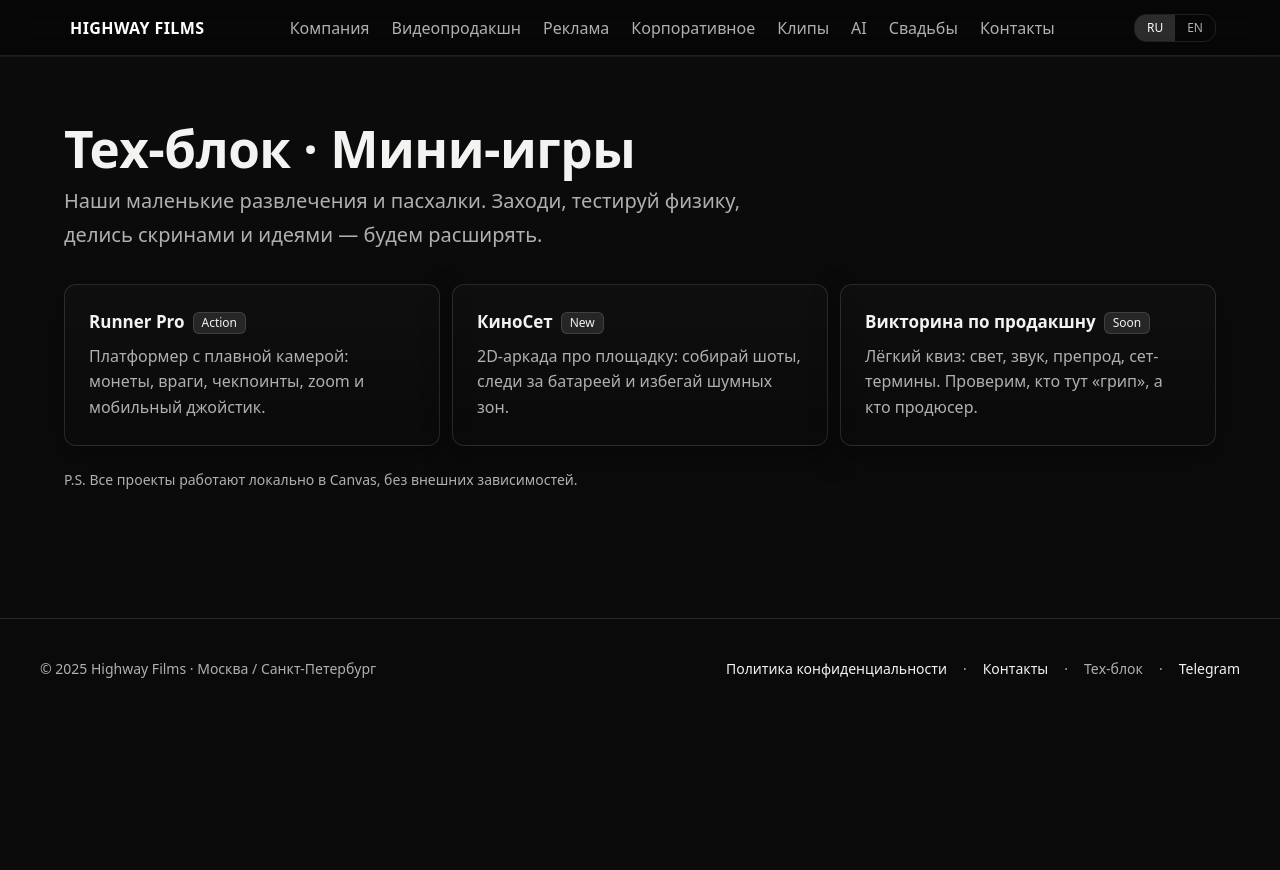
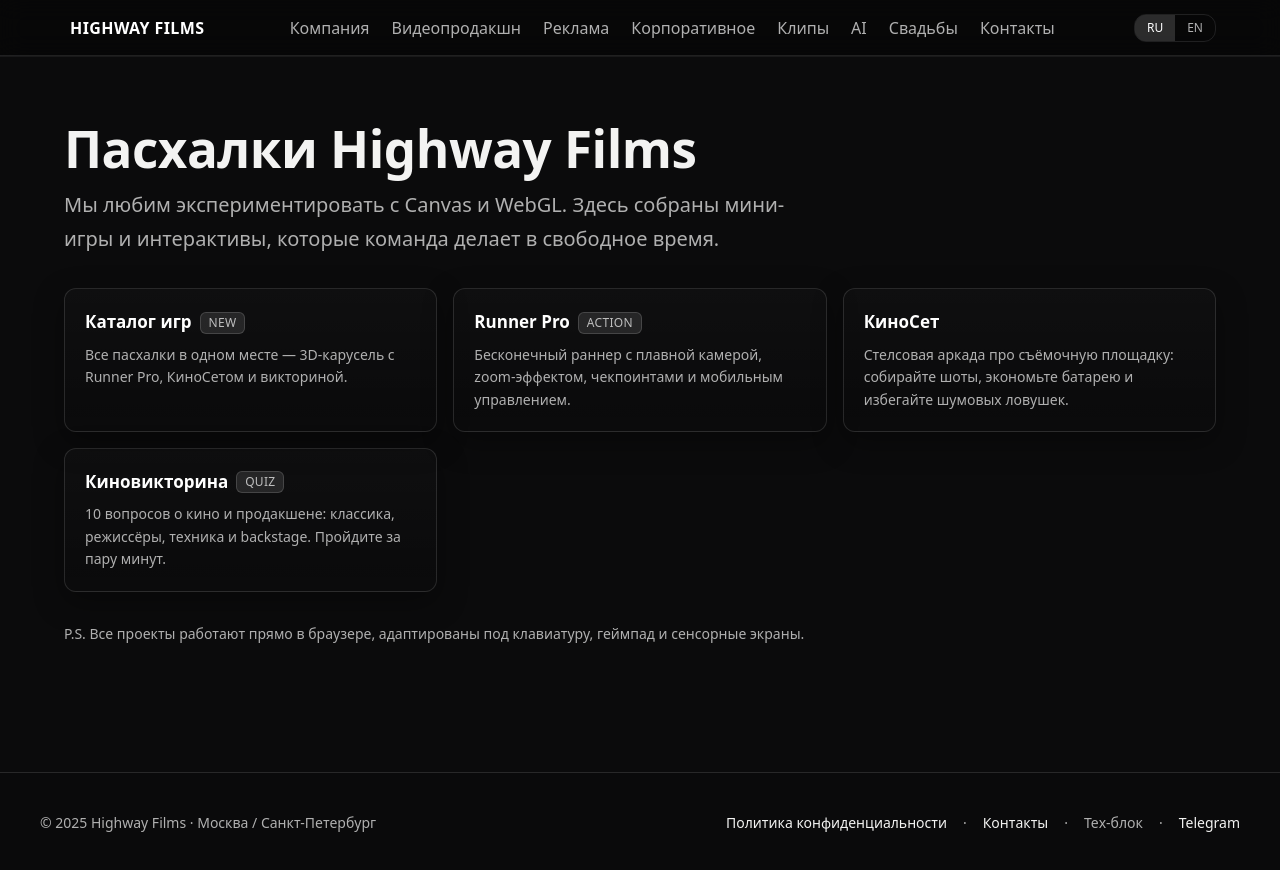
Before and after one commit to pandangun/highwayfilms.ru, a Next.js app: page /easter-egg in a window 1280 px wide. Shown: the top 870 px of the page. Before the commit the page ends 800 px from the top, so only its background shows below. Built offline with nearby package versions, Linux system fonts and the light colour scheme.

Commit message:
dvjbfvjGAMES2

```diff
--- a/postcss.config.mjs
+++ b/postcss.config.mjs
@@ -1,5 +1,7 @@
-export default {
+const config = {
   plugins: {
-    '@tailwindcss/postcss': {},
+    "@tailwindcss/postcss": {},
   },
 };
+
+export default config;
--- a/src/app/easter-egg/games/page.tsx
+++ b/src/app/easter-egg/games/page.tsx
@@ -0,0 +1,49 @@
+import type { Metadata } from "next";
+import GamesCarousel from "@/components/GamesCarousel";
+
+export const metadata: Metadata = {
+  title: "Мини-игры — Highway Films",
+  description:
+    "Runner Pro, КиноСет и киновикторина — пасхалки Highway Films. Листайте 3D-карусель и запускайте игру прямо на сайте.",
+  robots: { index: false, follow: true },
+};
+
+const GAMES = [
+  {
+    title: "Runner Pro",
+    desc: "Бесконечный раннер с плавной камерой, зумом, чекпоинтами и мобильным джойстиком.",
+    href: "/easter-egg/runner-pro",
+    badge: "Action",
+  },
+  {
+    title: "КиноСет",
+    desc: "Стелс-аркада про площадку: собирайте шоты, следите за батареей и избегайте шумных зон.",
+    href: "/easter-egg/cinema",
+    badge: "New",
+  },
+  {
+    title: "Киновикторина",
+    desc: "10 вопросов о кино — от классики до продакшен-нюансов. Проверка знаний за пару минут.",
+    href: "/easter-egg/quiz",
+    badge: "Quiz",
+  },
+];
+
+export default function GamesPage() {
+  return (
+    <main className="container py-12 md:py-16 space-y-8">
+      <header className="space-y-3">
+        <h1 className="h1">Мини-игры Highway Films</h1>
+        <p className="lead measure">
+          Три пасхалки — раннер, аркада и викторина. Листайте карусель, выбирайте игру и запускайте прямо в браузере.
+        </p>
+      </header>
+
+      <GamesCarousel items={GAMES} title="Пасхальные игры" />
+
+      <p className="text-sm text-muted">
+        Все мини-игры работают на Canvas с адаптивным управлением для клавиатуры, геймпада и сенсорных экранов.
+      </p>
+    </main>
+  );
+}
--- a/src/app/easter-egg/page.tsx
+++ b/src/app/easter-egg/page.tsx
@@ -1,76 +1,84 @@
-// app/easter-egg/page.tsx
 import type { Metadata } from "next";
 import Link from "next/link";
 
 export const metadata: Metadata = {
-  title: "Тех-блок — мини-игры и викторина | Highway Films",
+  title: "Пасхалки и мини-игры Highway Films",
   description:
-    "Пасхалки Highway Films: Runner Pro, КиноСет и Викторина про видеопродакшн.",
+    "Runner Pro, КиноСет и киновикторина — пасхалки команды Highway Films. Одностраничные игры на Canvas, адаптированные под клавиатуру и тач.",
   robots: { index: false, follow: true },
 };
 
-function Tile({
-  title,
-  desc,
-  href,
-  badge,
-}: {
+type TileProps = {
   title: string;
   desc: string;
   href: string;
   badge?: string;
-}) {
+};
+
+function Tile({ title, desc, href, badge }: TileProps) {
   return (
     <Link
       href={href}
-      className="card p-5 md:p-6 hover:border-strong transition block"
+      className="card block rounded-2xl border border-white/10 bg-white/5 p-5 transition hover:border-white/25 hover:bg-white/8"
       prefetch={false}
     >
-      <div className="flex items-center gap-2">
-        <h3 className="text-lg font-semibold">{title}</h3>
+      <header className="flex items-center gap-2">
+        <h3 className="text-lg font-semibold text-white">{title}</h3>
         {badge && (
-          <span className="rounded-md px-2 py-0.5 text-xs bg-white/10 border border-base">
+          <span className="rounded-md border border-white/15 bg-white/10 px-2 py-0.5 text-xs uppercase tracking-wide text-white/70">
             {badge}
           </span>
         )}
-      </div>
-      <p className="mt-2 text-muted">{desc}</p>
+      </header>
+      <p className="mt-2 text-sm leading-relaxed text-muted">{desc}</p>
     </Link>
   );
 }
 
-export default function Page() {
+const TILES: TileProps[] = [
+  {
+    title: "Каталог игр",
+    desc: "Все пасхалки в одном месте — 3D-карусель с Runner Pro, КиноСетом и викториной.",
+    href: "/easter-egg/games",
+    badge: "New",
+  },
+  {
+    title: "Runner Pro",
+    desc: "Бесконечный раннер с плавной камерой, zoom-эффектом, чекпоинтами и мобильным управлением.",
+    href: "/easter-egg/runner-pro",
+    badge: "Action",
+  },
+  {
+    title: "КиноСет",
+    desc: "Стелсовая аркада про съёмочную площадку: собирайте шоты, экономьте батарею и избегайте шумовых ловушек.",
+    href: "/easter-egg/cinema",
+  },
+  {
+    title: "Киновикторина",
+    desc: "10 вопросов о кино и продакшене: классика, режиссёры, техника и backstage. Пройдите за пару минут.",
+    href: "/easter-egg/quiz",
+    badge: "Quiz",
+  },
+];
+
+export default function EasterEggIndexPage() {
   return (
-    <main className="container py-12 md:py-16">
-      <h1 className="h1">Тех-блок · Мини-игры</h1>
-      <p className="lead measure mt-2">
-        Наши маленькие развлечения и пасхалки. Заходи, тестируй физику, делись
-        скринами и идеями — будем расширять.
-      </p>
+    <main className="container py-12 md:py-16 space-y-8">
+      <header className="space-y-3">
+        <h1 className="h1">Пасхалки Highway Films</h1>
+        <p className="lead measure">
+          Мы любим экспериментировать с Canvas и WebGL. Здесь собраны мини-игры и интерактивы, которые команда делает в свободное время.
+        </p>
+      </header>
 
-      <section className="mt-8 grid sm:grid-cols-2 lg:grid-cols-3 gap-3">
-        <Tile
-          title="Runner Pro"
-          desc="Платформер с плавной камерой: монеты, враги, чекпоинты, zoom и мобильный джойстик."
-          href="/easter-egg/runner-pro"
-          badge="Action"
-        />
-        <Tile
-          title="КиноСет"
-          desc="2D-аркада про площадку: собирай шоты, следи за батареей и избегай шумных зон."
-          href="/easter-egg/cinema"
-          badge="New"
-        />
-        <Tile
-          title="Викторина по продакшну"
-          desc="Лёгкий квиз: свет, звук, препрод, сет-термины. Проверим, кто тут «грип», а кто продюсер."
-          href="/easter-egg/quiz"
-          badge="Soon"
-        />
+      <section className="grid gap-4 sm:grid-cols-2 lg:grid-cols-3">
+        {TILES.map((tile) => (
+          <Tile key={tile.href} {...tile} />
+        ))}
       </section>
 
-      <p className="mt-6 text-sm text-muted">
-        P.S. Все проекты работают локально в Canvas, без внешних зависимостей.
+      <p className="text-sm text-muted">
+        P.S. Все проекты работают прямо в браузере, адаптированы под клавиатуру, геймпад и сенсорные экраны.
       </p>
     </main>
   );
--- a/src/app/easter-egg/runner-pro/map.ts
+++ b/src/app/easter-egg/runner-pro/map.ts
@@ -2,8 +2,9 @@
 export const TILE = 64;
 
 export type Level = {
-  w: number; h: number;
-  solids: number[];     // 1 — блок, 0 — пусто
+  w: number;
+  h: number;
+  solids: number[];
   coins: { x: number; y: number }[];
   enemies: { x: number; y: number; left: number; right: number }[];
   checkpoints: { x: number; y: number }[];
@@ -12,33 +13,65 @@
 };
 
 export const level1: Level = {
-  w: 40, h: 20,
-  // простая платформа: пол, пары колонн и плато — 1 это тайл-стена
+  w: 40,
+  h: 20,
+  // Карта: заполняем стены и платформы вручную
   solids: (() => {
-    const W = 40, H = 20; const a = Array(W * H).fill(0);
-    // пол
-    for (let x = 0; x < W; x++) a[(H - 2) * W + x] = 1, a[(H - 1) * W + x] = 1;
+    const W = 40;
+    const H = 20;
+    const grid = Array(W * H).fill(0);
+
+    // нижняя платформа
+    for (let x = 0; x < W; x++) {
+      grid[(H - 2) * W + x] = 1;
+      grid[(H - 1) * W + x] = 1;
+    }
+
     // колонны
-    for (let y = H - 6; y < H - 2; y++) a[y * W + 10] = 1, a[y * W + 22] = 1, a[y * W + 30] = 1;
-    // плато
-    for (let x = 14; x < 19; x++) a[(H - 8) * W + x] = 1;
-    for (let x = 24; x < 28; x++) a[(H - 10) * W + x] = 1;
-    // лестница
-    a[(H - 3) * W + 4] = 1; a[(H - 4) * W + 5] = 1; a[(H - 5) * W + 6] = 1; a[(H - 6) * W + 7] = 1;
-    return a;
+    for (let y = H - 6; y < H - 2; y++) {
+      grid[y * W + 10] = 1;
+      grid[y * W + 22] = 1;
+      grid[y * W + 30] = 1;
+    }
+
+    // платформы середины уровня
+    for (let x = 14; x < 19; x++) {
+      grid[(H - 8) * W + x] = 1;
+    }
+    for (let x = 24; x < 28; x++) {
+      grid[(H - 10) * W + x] = 1;
+    }
+
+    // лестница в начале
+    grid[(H - 3) * W + 4] = 1;
+    grid[(H - 4) * W + 5] = 1;
+    grid[(H - 5) * W + 6] = 1;
+    grid[(H - 6) * W + 7] = 1;
+
+    return grid;
   })(),
   coins: [
-    { x: 6, y: 12 }, { x: 7, y: 11 }, { x: 8, y: 10 },
-    { x: 15, y: 11 }, { x: 17, y: 11 },
-    { x: 25, y: 9 }, { x: 26, y: 9 }, { x: 27, y: 9 },
-    { x: 31, y: 13 }, { x: 33, y: 13 }
+    { x: 6, y: 12 },
+    { x: 7, y: 11 },
+    { x: 8, y: 10 },
+    { x: 15, y: 11 },
+    { x: 17, y: 11 },
+    { x: 25, y: 9 },
+    { x: 26, y: 9 },
+    { x: 27, y: 9 },
+    { x: 31, y: 13 },
+    { x: 33, y: 13 },
   ],
   enemies: [
     { x: 12, y: 14, left: 11, right: 16 },
     { x: 23, y: 14, left: 22, right: 26 },
     { x: 31, y: 14, left: 30, right: 34 },
   ],
-  checkpoints: [{ x: 18, y: 11 }, { x: 27, y: 9 }, { x: 33, y: 13 }],
+  checkpoints: [
+    { x: 18, y: 11 },
+    { x: 27, y: 9 },
+    { x: 33, y: 13 },
+  ],
   finish: { x: 38, y: 13 },
   spawn: { x: 3, y: 13 },
 };
```
Also changed, not shown: src/components/GamesCarusel.tsx (deleted).
